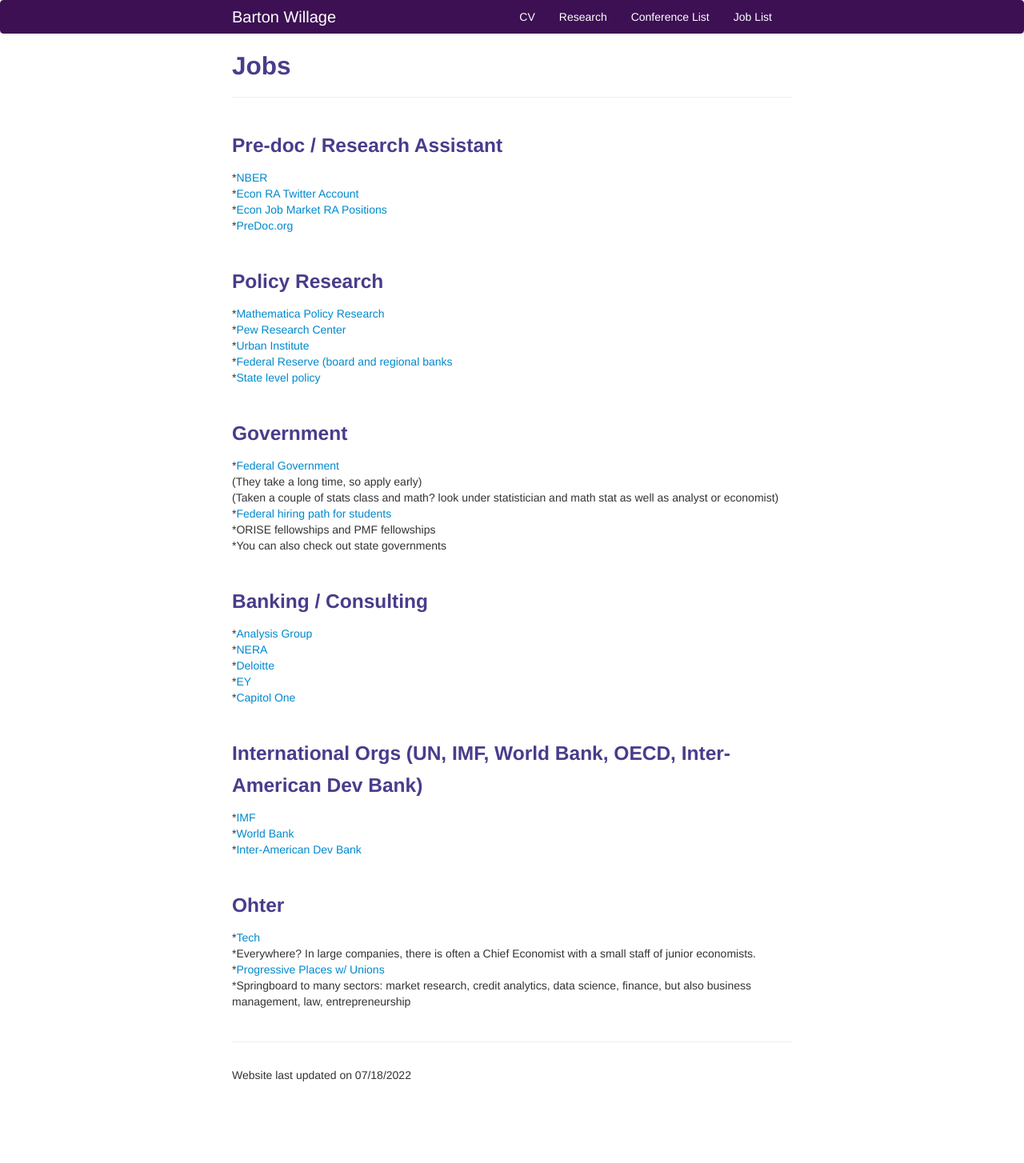
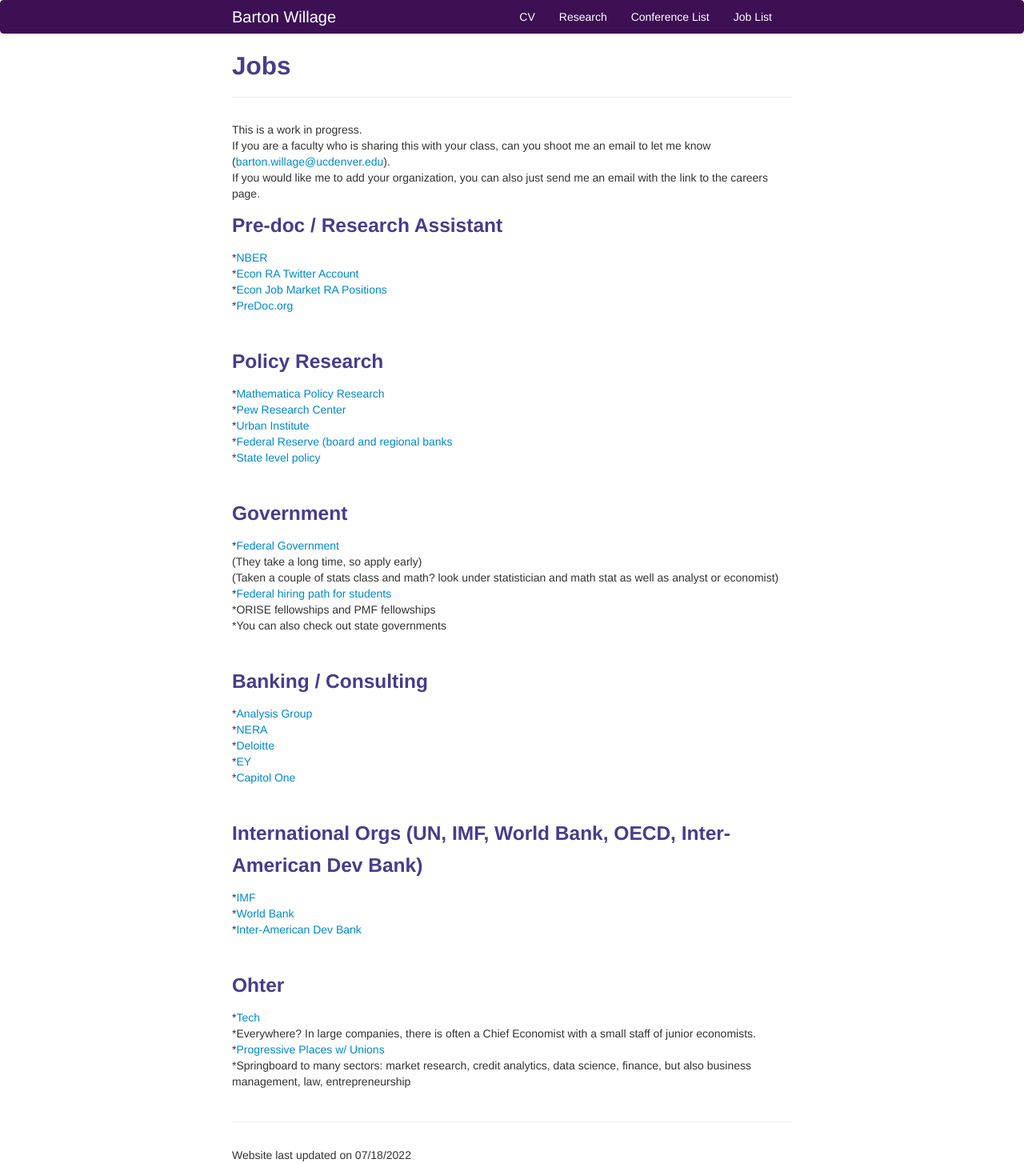
Before and after one commit to bjwillage/bjwillage.github.io, a Jekyll site: the page built from pages/Jobs.md, in a window 1280 px wide. Shown: the whole page at 80% size. Built offline with Jekyll 4.4.1, drawn with Linux system fonts in a browser that asks for light colours; before the commit the page ends 1354 px from its top, so only the background shows below that.

Commit message:
Update Jobs.md

```diff
--- a/pages/Jobs.md
+++ b/pages/Jobs.md
@@ -3,6 +3,10 @@ layout: page
 title: Jobs
 description: Job Resource of Undergrads
 ---
+
+This is a work in progress. <br>
+If you are a faculty who is sharing this with your class, can you shoot me an email to let me know ([barton.willage@ucdenver.edu](barton.willage@ucdenver.edu)). <br>
+If you would like me to add your organization, you can also just send me an email with the link to the careers page.<br>
 
 
 ### Pre-doc / Research Assistant
```
